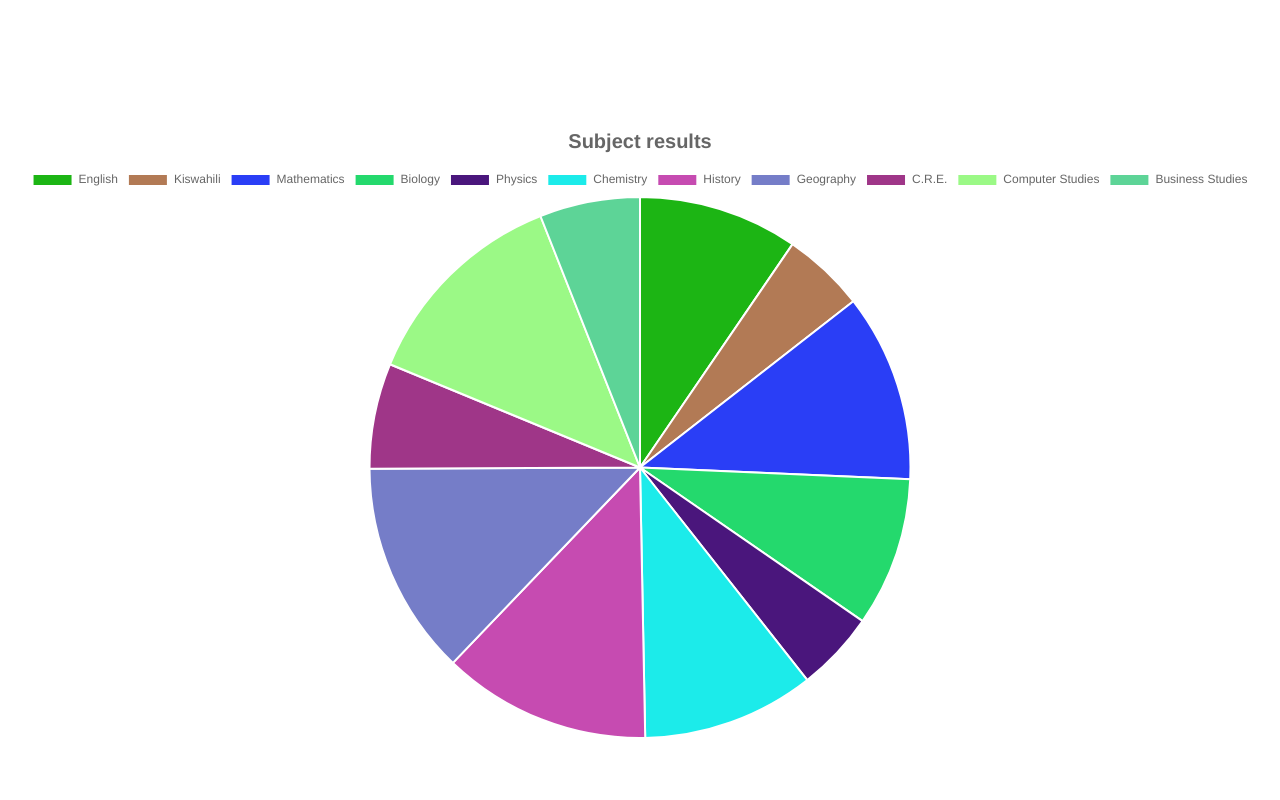
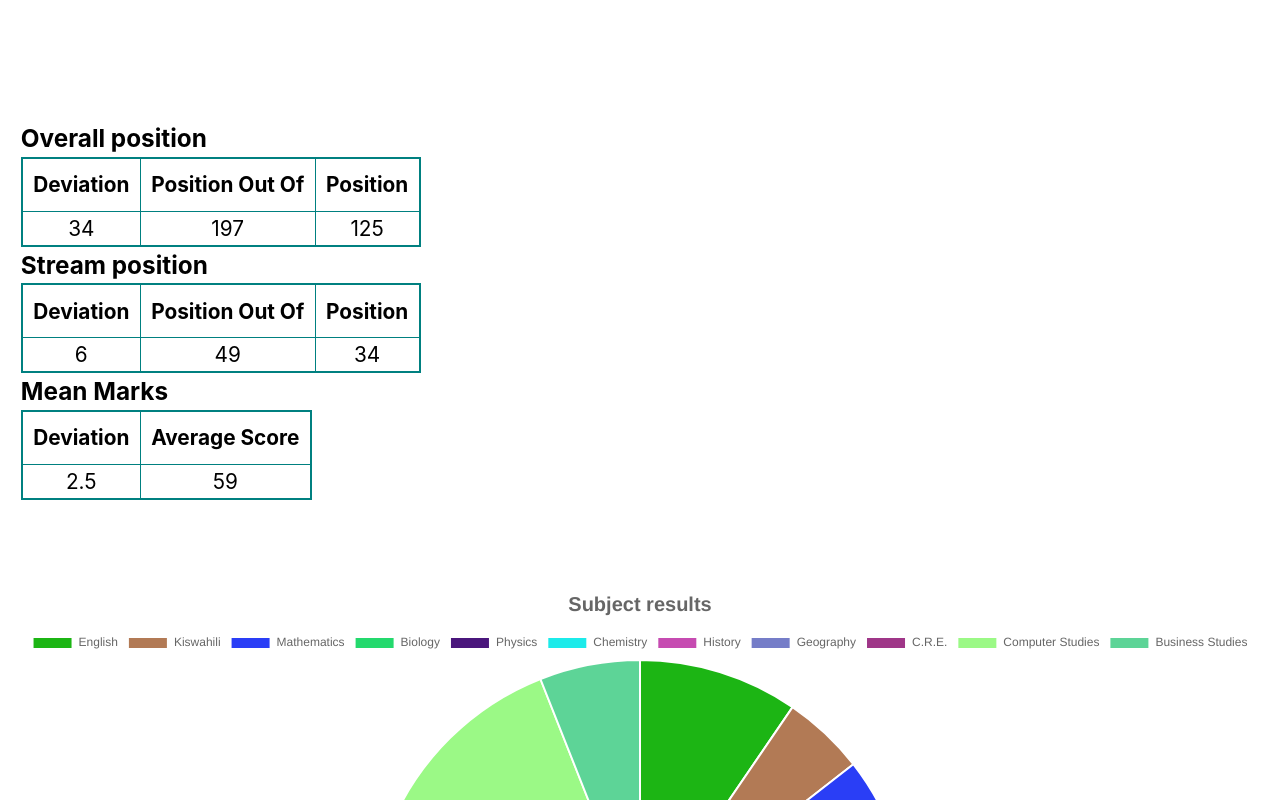
Before and after one commit to khwilo/student-report, a Next.js app: page / in a window 1280 px wide. Shown: the part 520-1320 px from the top of the page. Built offline with nearby package versions, Linux system fonts and the light colour scheme.

Commit message:
Add table data

```diff
--- /dev/null
+++ b/components/MeanMarksTable.js
@@ -0,0 +1,29 @@
+import { useEffect, useState } from 'react';
+
+import data from '../utils/data.json';
+
+const MeanMarksTable = () => {
+  const [meanMarks, setMeanMarks] = useState({});
+
+  useEffect(() => {
+    setMeanMarks(data.mean_marks);
+  });
+
+  return (
+    <div>
+      <h3>Mean Marks</h3>
+      <table>
+        <tr>
+          <th>Deviation</th>
+          <th>Average Score</th>
+        </tr>
+        <tr>
+          <td>{meanMarks.deviation}</td>
+          <td>{meanMarks.avg_score}</td>
+        </tr>
+      </table>
+    </div>
+  );
+};
+
+export default MeanMarksTable;
--- /dev/null
+++ b/components/OverallPositionTable.js
@@ -0,0 +1,31 @@
+import { useEffect, useState } from 'react';
+
+import data from '../utils/data.json';
+
+const OverallPositionTable = () => {
+  const [overallPosition, setOverallPosition] = useState({});
+
+  useEffect(() => {
+    setOverallPosition(data.overall_position);
+  });
+
+  return (
+    <div>
+      <h3>Overall position</h3>
+      <table>
+        <tr>
+          <th>Deviation</th>
+          <th>Position Out Of</th>
+          <th>Position</th>
+        </tr>
+        <tr>
+          <td>{overallPosition.deviation}</td>
+          <td>{overallPosition.position_out_of}</td>
+          <td>{overallPosition.position}</td>
+        </tr>
+      </table>
+    </div>
+  );
+};
+
+export default OverallPositionTable;
--- /dev/null
+++ b/components/StreamPositionTable.js
@@ -0,0 +1,31 @@
+import { useEffect, useState } from 'react';
+
+import data from '../utils/data.json';
+
+const StreamPositionTable = () => {
+  const [streamPosition, setStreamPosition] = useState({});
+
+  useEffect(() => {
+    setStreamPosition(data.stream_position);
+  });
+
+  return (
+    <div>
+      <h3>Stream position</h3>
+      <table>
+        <tr>
+          <th>Deviation</th>
+          <th>Position Out Of</th>
+          <th>Position</th>
+        </tr>
+        <tr>
+          <td>{streamPosition.deviation}</td>
+          <td>{streamPosition.position_out_of}</td>
+          <td>{streamPosition.position}</td>
+        </tr>
+      </table>
+    </div>
+  );
+};
+
+export default StreamPositionTable;
--- a/container/Main.js
+++ b/container/Main.js
@@ -1,4 +1,7 @@
+import MeanMarksTable from '../components/MeanMarksTable';
+import OverallPositionTable from '../components/OverallPositionTable';
 import PerformanceOT from '../components/PerformanceOT';
+import StreamPositionTable from '../components/StreamPositionTable';
 import SubjectResults from '../components/SubjectResults';
 
 import styles from '../styles/Main.module.css';
@@ -6,6 +9,11 @@ import styles from '../styles/Main.module.css';
 const Main = () => {
   return (
     <div className={styles.main}>
+      <div>
+        <OverallPositionTable />
+        <StreamPositionTable />
+        <MeanMarksTable />
+      </div>
       <SubjectResults />
       <PerformanceOT />
     </div>
--- a/styles/globals.css
+++ b/styles/globals.css
@@ -43,3 +43,18 @@ img {
 .chartContainer {
   height: 100vh;
 }
+
+table {
+  border: 2px solid teal;
+  text-align: center;
+  border-collapse: collapse;
+}
+
+table td,
+table th {
+  border: 1px solid teal;
+}
+
+table th {
+  padding: 0.5rem;
+}
```
